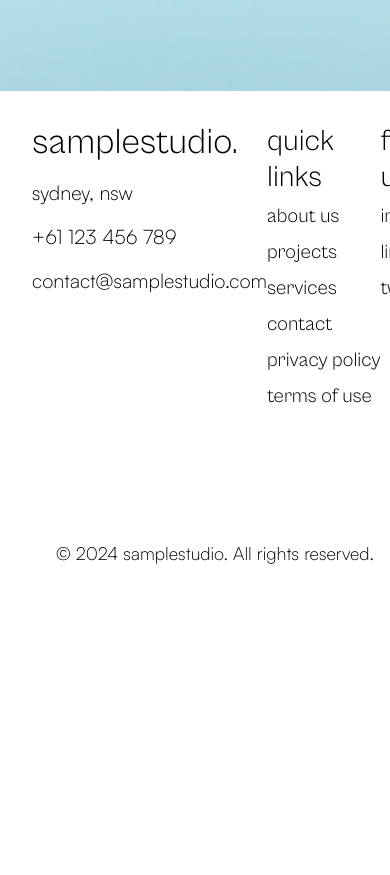
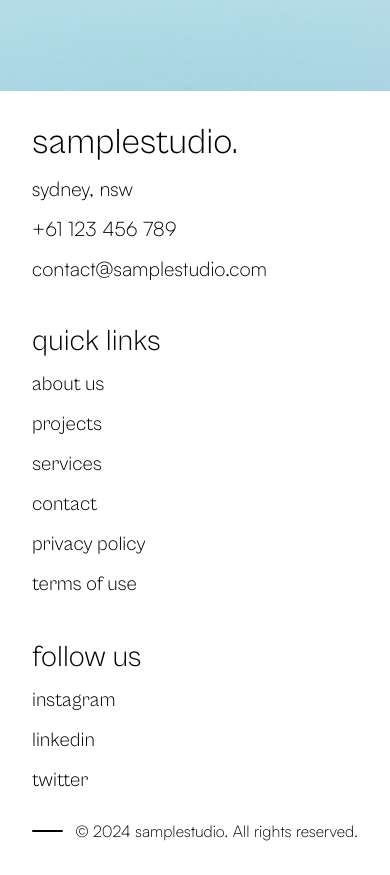
Before and after one commit to swayamsth/samplestudio, a React (Vite) app: page / in a window 390 px wide. Shown: the part 8540-9415 px from the top of the page. Before the commit the page ends 9139 px from the top, so only its background shows below. Built offline with nearby package versions, Linux system fonts and the light colour scheme.

Commit message:
Margin changes on small screen ie mobile

```diff
--- a/src/sections/Footer.jsx
+++ b/src/sections/Footer.jsx
@@ -9,9 +9,9 @@ const Footer = () => {
   const socials = footer[2];
   return (
     <footer className="relative p-8">
-      <div className="flex justify-between">
+      <div className="flex justify-between max-sm:flex-col max-sm:gap-10">
         {/* Company Information */}
-        <div className="flex flex-col gap-4">
+        <div className="flex flex-col gap-5 max-sm:gap-3">
           <h2 className="font-cabinet font-light text-4xl md:text-5xl xl:text-6xl">
             {companyInfo.companyName}
           </h2>
@@ -30,11 +30,11 @@ const Footer = () => {
         </div>
 
         {/* Quick Links */}
-        <div className="inline-flex flex-col gap-2 items-start">
+        <div className="inline-flex flex-col gap-6 items-start max-sm:gap-3">
           <h2 className="font-cabinet font-light text-3xl md:text-4xl xl:text-5xl">
             {quickLinks.title}
           </h2>
-          <div className="space-y-2">
+          <div className="space-y-6 max-sm:space-y-3">
             {quickLinks.links.map((link, index) => (
               <div className="flex">
                 <FlipLinks href={link.href} key={index}>
@@ -46,11 +46,11 @@ const Footer = () => {
         </div>
 
         {/* Socials */}
-        <div className="inline-flex flex-col gap-2 items-start">
+        <div className="inline-flex flex-col gap-6 items-start max-sm:gap-3">
           <h2 className="font-cabinet font-light text-3xl md:text-4xl xl:text-5xl">
             {socials.title}
           </h2>
-          <div className="space-y-2">
+          <div className="space-y-6 max-sm:space-y-3">
             {socials.links.map((link, index) => (
               <div className="flex">
                 <FlipLinks href={link.href} key={index}>
@@ -61,9 +61,9 @@ const Footer = () => {
           </div>
         </div>
       </div>
-      <div className="mt-32 flex justify-between items-center gap-6">
+      <div className="mt-32 flex justify-between items-center gap-6 max-sm:gap-3 max-sm:mt-6">
         <div className="h-[2px] w-full bg-black rounded-full" />
-        <p className="font-satoshi font-light text-base max-lg:text-lg max-2xl:text-xl 2xl:text-2xl min-w-fit">
+        <p className="font-satoshi font-light text-base md:text-lg xl:text-xl 2xl:text-2xl min-w-fit">
           © 2024 samplestudio. All rights reserved.
         </p>
       </div>
```
